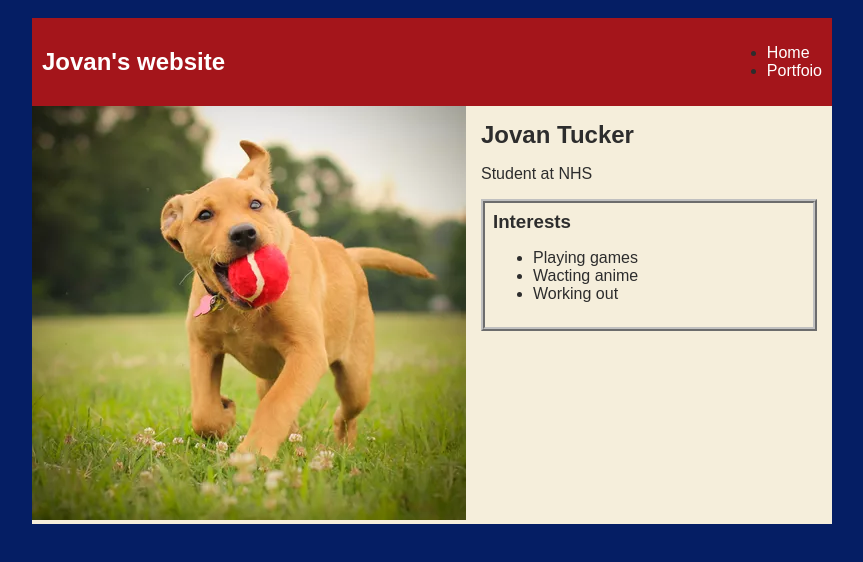
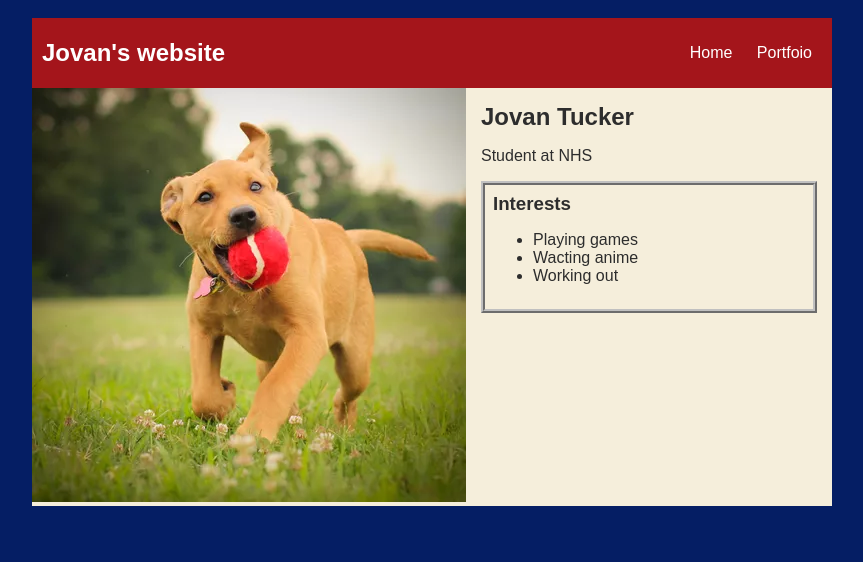
Before and after one commit to Jovan-Tucker/Jovan2079, a plain HTML site: page index.html in a window 1280 px wide. Shown: the whole page, without its empty margins (208-1071 px from the left). Drawn offline with Linux system fonts and the light colour scheme.

Commit message:
add index.html file

```diff
--- a/index.html
+++ b/index.html
@@ -71,9 +71,9 @@
         <div id = "all-contents" >
             <nav>
                 <h1>Jovan's website </h1>
-                <ul id = "nav-ul">
-                    <li class="nav-ul"><a href = "index.html">Home</a></li>
-                    <li class="nav-ul"><a href = "portfolio.html">Portfoio</a></li>
+                <ul id="nav-ul">
+                    <li class="nav-li"><a href = "index.html">Home</a></li>
+                    <li class="nav-li"><a href = "portfolio.html">Portfoio</a></li>
                 </ul>
             </nav>
                 <main>
```
